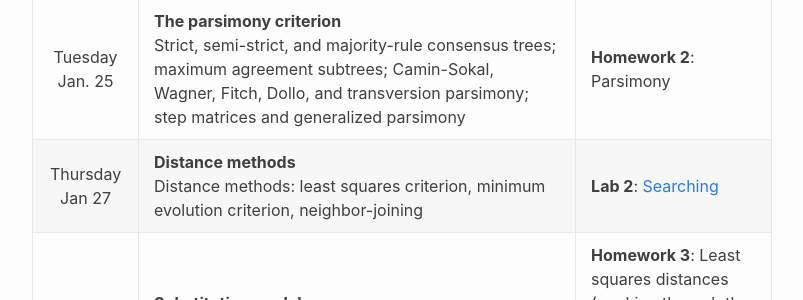
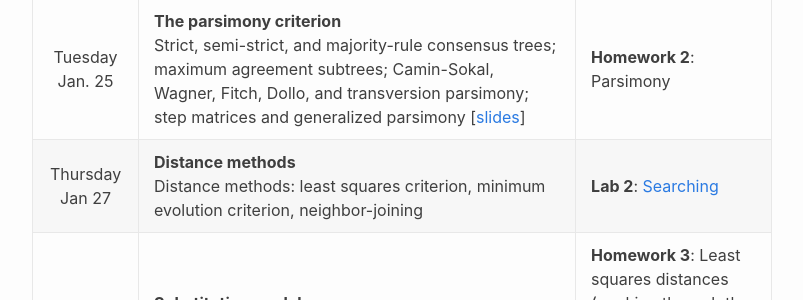
Before and after one commit to plewis/plewis.github.io, a Jekyll site: the page built from phylogenetics/phylogenetics2022.md, in a window 1280 px wide and 900 px high, scrolled down 769 px. Shown: the part 225-525 px from the top of the window, without its empty margins (238-1041 px from the left). Built offline with Jekyll 4.4.1, drawn with Linux system fonts in a browser that asks for light colours; emoji names are drawn with the system emoji font.

Commit message:
added link to lecture slides for 25-Jan-2022

```diff
--- a/phylogenetics/phylogenetics2022.md
+++ b/phylogenetics/phylogenetics2022.md
@@ -17,7 +17,7 @@ Date        |  Lecture topic  |  Lab/homework
 :---------: | :-------------  | :------------
 Tuesday Jan. 18         | **Introduction**<br/>The jargon of phylogenetics (edges, vertices, leaves, degree, split, polytomy, taxon, clade); types of genealogies; rooted vs. unrooted trees; newick descriptions; monophyletic, paraphyletic, and polyphyletic groups [[slides](https://hydrodictyon.eeb.uconn.edu/people/plewis/courses/phylogenetics/lectures/2022/1_Intro.pdf)] | **Homework 1**: [Trees From Splits](https://hydrodictyon.eeb.uconn.edu/people/plewis/courses/phylogenetics/homeworks/2022/hw1_TreeFromSplits.pdf)
 Thursday Jan. 20        | **Optimality criteria, search strategies, consensus trees**<br/>Exhaustive enumeration, branch-and-bound search, algorithmic methods (star decomposition, stepwise addition, NJ), heuristic search strategies (NNI, SPR, TBR), evolutionary algorithms; consensus trees [[slides](https://hydrodictyon.eeb.uconn.edu/people/plewis/courses/phylogenetics/lectures/2022/SearchingConsensus.pdf)] | **Lab 1**: [Using the Xanadu cluster](/xanadu/), [Introduction to PAUP*](/paup/), and [NEXUS file format](/nexus/)
-Tuesday Jan. 25         | **The parsimony criterion**<br/>Strict, semi-strict, and majority-rule consensus trees; maximum agreement subtrees; Camin-Sokal, Wagner, Fitch, Dollo, and transversion parsimony; step matrices and generalized parsimony | **Homework 2**: Parsimony
+Tuesday Jan. 25         | **The parsimony criterion**<br/>Strict, semi-strict, and majority-rule consensus trees; maximum agreement subtrees; Camin-Sokal, Wagner, Fitch, Dollo, and transversion parsimony; step matrices and generalized parsimony [[slides](https://hydrodictyon.eeb.uconn.edu/people/plewis/courses/phylogenetics/lectures/2022/Parsimony.pdf)] | **Homework 2**: Parsimony
 Thursday Jan 27         | **Distance methods**<br/>Distance methods: least squares criterion, minimum evolution criterion, neighbor-joining | **Lab 2**: [Searching](/searching/)
 Tuesday Feb. 1          | **Substitution models**<br/>Instantaneous rates, expected number of substitutions, equilibrium frequencies, JC69 model. | **Homework 3**: Least squares distances (working through the [Python Primer](http://hydrodictyon.eeb.uconn.edu/eebedia/index.php/Phylogenetics:_Python_Primer) first will make this homework much easier)
 Thursday Feb. 3         | **Maximum likelihood criterion**<br/>JC distance formula; common substitution models: K2P, F81, F84, HKY85, and GTR; likelihood: the probability of data given a model, likelihood of a “tree” with just one vertex and no edges, why likelihoods are always on the log scale, likelihood ratio tests. \[[Transition Probability Applet](/applets/jc-transition-probabilities/)\] | **Lab 3**: Likelihood
```
Also changed, not shown: 2 other files.
